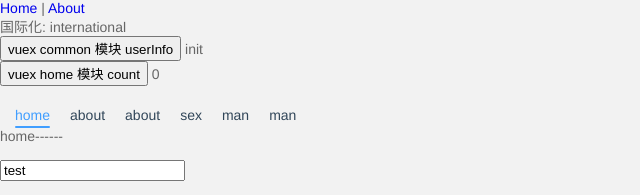
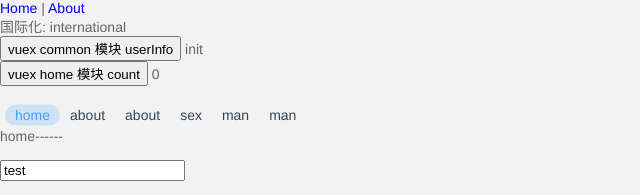
Before and after one commit to 15826954460/vue_cli3_tamplate, a Vue app: page /#/home in a window 1280 px wide. Shown: the top 195 px of the page, without its empty margins (0-640 px from the left). Built offline with nearby package versions, Linux system fonts and the light colour scheme.

Commit message:
[update: feat] tabs完善

```diff
--- a/src/components/common/tabs/Tabs.vue
+++ b/src/components/common/tabs/Tabs.vue
@@ -20,7 +20,7 @@ export default {
 
   props: {
     value: String,
-    type: String, // tab-line tab-bg
+    type: String, // tab-line tab-round
     customStyle: {
       type: Object,
       default: noop,
--- a/src/components/common/tabs/TabsNav.vue
+++ b/src/components/common/tabs/TabsNav.vue
@@ -36,13 +36,13 @@ export default {
 
   computed: {
     isType() {
-      const baackList = ['tab-line', 'tab-bg'];
+      const baackList = ['tab-line', 'tab-round'];
       return baackList.indexOf(this.type) > -1;
     }
   },
 
   data() {
-    const { type = 'tab-line' } = this.rootTabs;
+    const { type = 'tab-round' } = this.rootTabs;
     return {
       type,
     }
@@ -75,7 +75,7 @@ export default {
           btmLineRef.style.width = `${offsetWidth - parseInt(pdL) - parseInt(pdR)}px`;
           btmLineRef.style.transform = `translate(${offsetLeft + parseInt(pdL)}px, 0)`;
         }
-        if (type === 'tab-bg') {
+        if (type === 'tab-round') {
           btmLineRef.style.width = `${offsetWidth}px`;
           btmLineRef.style.height = `${offsetHeight * 0.8}px`;
           btmLineRef.style.borderRadius = `${offsetHeight / 2}px`;
@@ -91,6 +91,13 @@ export default {
 $tabs-color: #314659;
 $tabs-hover-color: #409eff;
 
+@mixin transition($am-opt: all, $am-t: 0.2s, $am-at: ease-in-out) {
+  -webkit-transition: $am-opt $am-t $am-at;
+  -moz-transition: $am-opt $am-t $am-at;
+  -ms-transition: $am-opt $am-t $am-at;
+  transition: $am-opt $am-t $am-at;
+}
+
 .tabs-nav {
   display: inline-block;
   padding: 0 5px;
@@ -101,21 +108,15 @@ $tabs-hover-color: #409eff;
     height: 2px;
     border-radius: 1px;
     background: $tabs-hover-color;
-    -webkit-transition: all 0.2s;
-    -moz-transition: all 0.2;
-    -ms-transition: all 0.2;
-    transition: all 0.2;
+    @include transition;
   }
-  .is-tab-bg {
+  .is-tab-round {
     display: inline-block;
     left: 0;
     top: 50%;
     transform: translateY(-50%);
     background: rgba(64,158,255,0.2);
-    -webkit-transition: all 0.2s;
-    -moz-transition: all 0.2;
-    -ms-transition: all 0.2;
-    transition: all 0.2;
+    @include transition;
   }
 }
 
@@ -123,7 +124,7 @@ $tabs-hover-color: #409eff;
   display: inline-block;
   padding: 5px 10px;
   color: $tabs-color;
-  transition: color 0.3s ease-in-out;
+  @include transition(color);
   &:hover {
     color: $tabs-hover-color;
   }
--- a/src/views/about/Index.vue
+++ b/src/views/about/Index.vue
@@ -1,4 +1,3 @@
-
 <template>
    <div class="about">
     <h1>This is an about page</h1>
@@ -13,16 +12,11 @@ export default {
     return {
     };
   },
-
   components: {},
-
   computed: {},
-
   mounted() {},
-
   methods: {}
 }
-
 </script>
 <style lang='scss' scoped>
 </style>
--- a/src/views/home/Index.vue
+++ b/src/views/home/Index.vue
@@ -8,7 +8,7 @@
       <button @click="changeModule">vuex home 模块 count </button> {{count}}
     </div>
     <br>
-    <Tabs v-model="activityName" @input="(val) => currentTab = val" @tabs-click="handleTabClick">
+    <Tabs v-model="activityName" @tabs-click="handleTabClick">
       <TabsPane name="home" label="home">home------</TabsPane>
       <TabsPane name="about" label="about">about--------</TabsPane>
       <TabsPane name="about11111" label="about">about11111--------</TabsPane>
```
